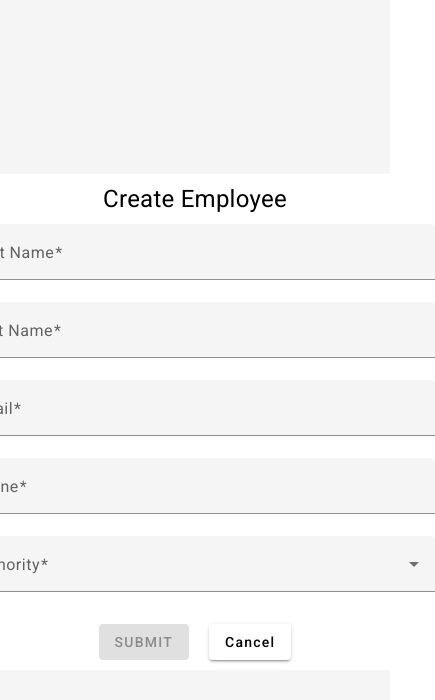
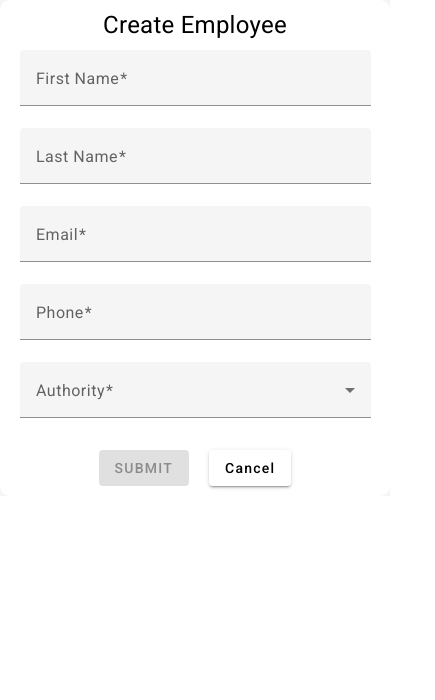
Before and after one commit to Tarny94/Angular, an Angular app in the folder demo-employee/: page /employees/create in a window 390 px wide. Shown: the top 700 px of the page, 435 px wide, since content can reach past the window. Built offline with nearby package versions, Linux system fonts and the light colour scheme.

Commit message:
refactored employee components & made them responsive

```diff
--- a/demo-employee/src/app/employee/confirm-modal/confirm-modal.component.scss
+++ b/demo-employee/src/app/employee/confirm-modal/confirm-modal.component.scss
@@ -15,3 +15,9 @@
   justify-content: space-around;
   padding: 20px 0;
 }
+
+@media screen and (max-width: 700px){
+  .confirm-text{
+    padding: 10px;
+  }
+}
--- a/demo-employee/src/app/employee/create-employee-page/create-employee-page.component.scss
+++ b/demo-employee/src/app/employee/create-employee-page/create-employee-page.component.scss
@@ -4,7 +4,6 @@
   background: whitesmoke;
   align-items: center;
   height: 100vh;
-}
 
   .employee-fields{
     display: flex;
@@ -42,3 +41,20 @@
     color: red;
     font-size:13px;
   }
+}
+
+
+
+@media screen and (max-width: 700px) {
+  .employee-container{
+    display: flex;
+    height: 100%;
+
+    .employee-fields{
+      width: 100%;
+      .custom-mat-form-field{
+        width: 90%;
+      }
+    }
+  }
+}
--- a/demo-employee/src/app/employee/employee-card-page/employee-card-page.component.scss
+++ b/demo-employee/src/app/employee/employee-card-page/employee-card-page.component.scss
@@ -14,3 +14,11 @@
   display: flex;
   justify-content: space-between;
 }
+
+
+@media screen and (max-width: 700px) {
+  .example-card{
+    width: 100%;
+    max-width: 400px;
+  }
+}
--- a/demo-employee/src/app/employee/employee-cards-display-page/employee-cards-display-page.component.html
+++ b/demo-employee/src/app/employee/employee-cards-display-page/employee-cards-display-page.component.html
@@ -3,7 +3,7 @@
     <app-header-employee-page (filterByName)="onSelected($event)"></app-header-employee-page>
   <div class="cards-title-details">
     <h1 class="cards-title" >EMPLOYEE DETAILS</h1>
-    <button mat-raised-button class="custom-mat-form-button"  (click)="handleIsTable()">{{isTable? "SHOW CARDS" : "SHOW TABLE"}}</button>
+    <button mat-raised-button class="custom-mat-form-button show-table-button"  (click)="handleIsTable()">{{isTable? "SHOW CARDS" : "SHOW TABLE"}}</button>
     <button mat-raised-button class="custom-mat-form-button" (click)="handleAddEmployee()">ADD EMPLOYEE</button>
   </div>
     <app-employee-table-display-page *ngIf="isTable" [employees$]="employees$"></app-employee-table-display-page>
--- a/demo-employee/src/app/employee/employee-cards-display-page/employee-cards-display-page.component.scss
+++ b/demo-employee/src/app/employee/employee-cards-display-page/employee-cards-display-page.component.scss
@@ -28,3 +28,26 @@
     }
   }
 }
+
+@media screen and (max-width: 700px) {
+  .carts-containers {
+
+    .carts-details {
+      display: flex;
+       justify-content: center;
+      align-items: center;
+    }
+    .cards-title-details {
+      display: flex;
+      flex-direction: column;
+
+      .custom-mat-form-button{
+        margin-bottom: 10px;
+      }
+
+      .show-table-button{
+        display: none;
+      }
+    }
+  }
+}
--- a/demo-employee/src/app/employee/update-employee-page/update-employee-page.component.scss
+++ b/demo-employee/src/app/employee/update-employee-page/update-employee-page.component.scss
@@ -42,3 +42,17 @@
   color: red;
   font-size:13px;
 }
+
+@media screen and (max-width: 700px) {
+  .employee-container{
+    width: 20rem;
+
+    .employee-fields{
+        width: 100%;
+
+      .custom-mat-form-field{
+        width: 90%;
+      }
+    }
+  }
+}
```
Lines whose indentation alone changed are shown as unchanged.
